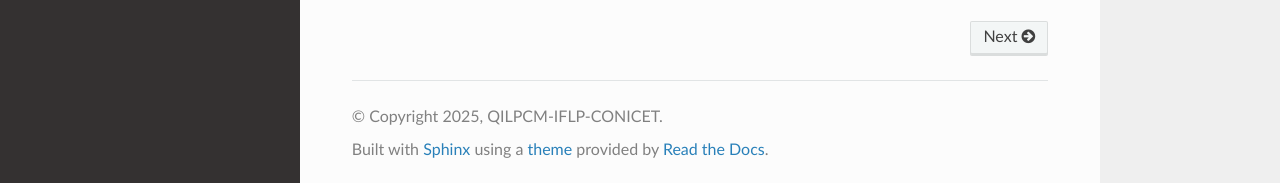
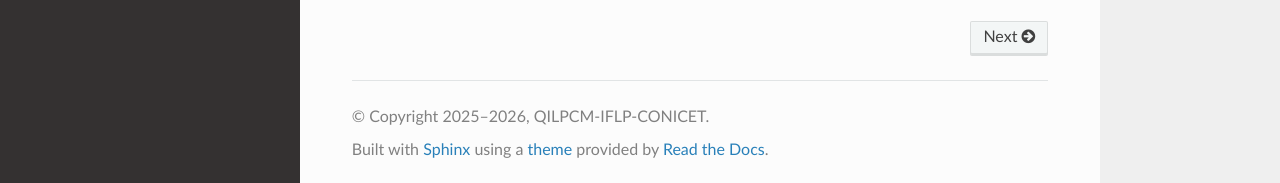
Before and after one commit to QILPCM-IFLP-CONICET/QALMA, a Sphinx documentation site: the page built from docs/index.rst, in a window 1280 px wide and 900 px high, scrolled down 530 px. Shown: the part 714-897 px from the top of the window. Built offline with Sphinx 7.4.7 and the Read the Docs theme 3.1.0, drawn with Linux system fonts in a browser that asks for light colours.

Commit message:
update copyright

```diff
--- a/docs/conf.py
+++ b/docs/conf.py
@@ -7,7 +7,7 @@ sys.path.insert(0, os.path.abspath(".."))
 # -- Project information -----------------------------------------------------
 
 project = "QALMA"
-copyright = "2025, QILPCM-IFLP-CONICET"
+copyright = "2025–2026, QILPCM-IFLP-CONICET"
 author = "QILPCM-IFLP-CONICET"
 # The version is read from the package (qalma/version.py).
 from qalma.version import __version__ as release  # noqa: E402
@@ -115,9 +115,6 @@ mathjax3_config = {
 }
 
 
-# SyntaxWarning from LaTeX strings in notebook cell outputs (Python 3.12+)
-import warnings
-
 # Register ipython3 as an alias for ipython so nbsphinx notebooks render correctly
 from pygments.lexers import get_lexer_by_name  # noqa: E402
 from sphinx.highlighting import lexers  # noqa: E402
```
